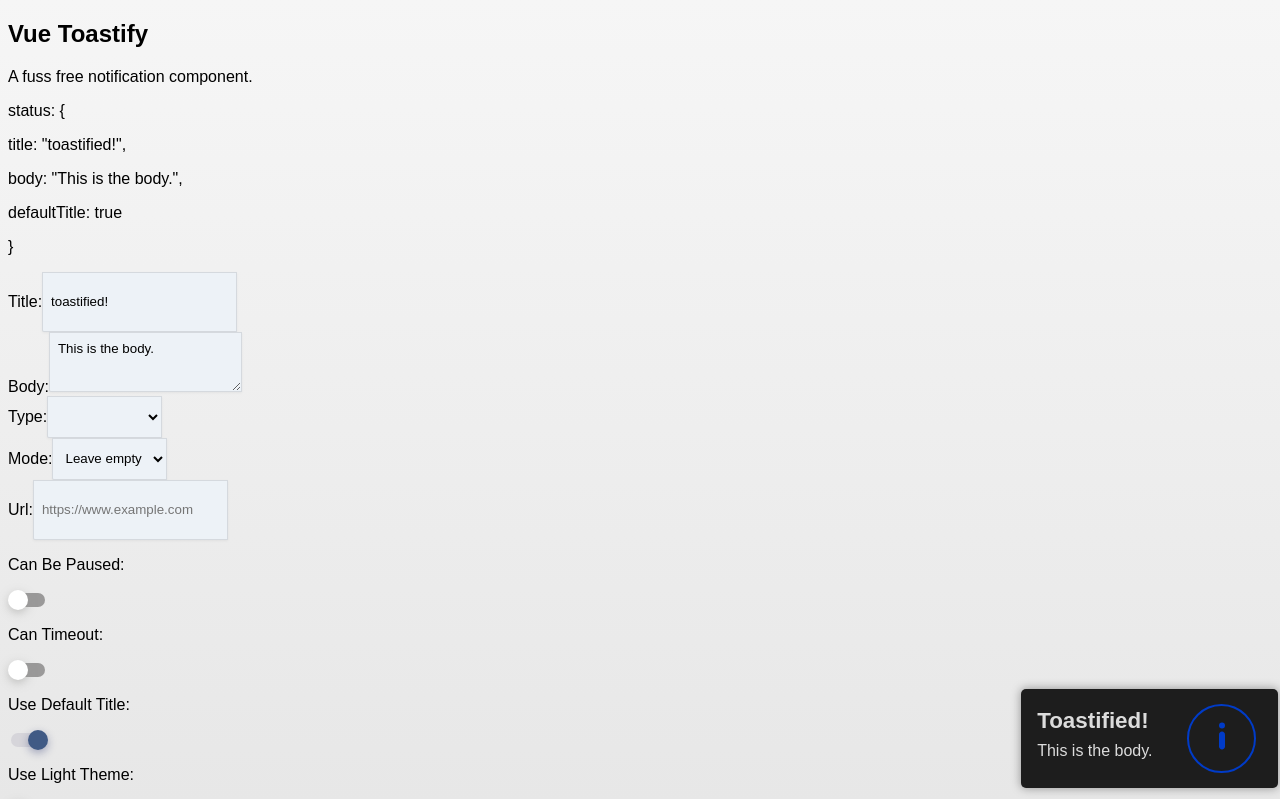
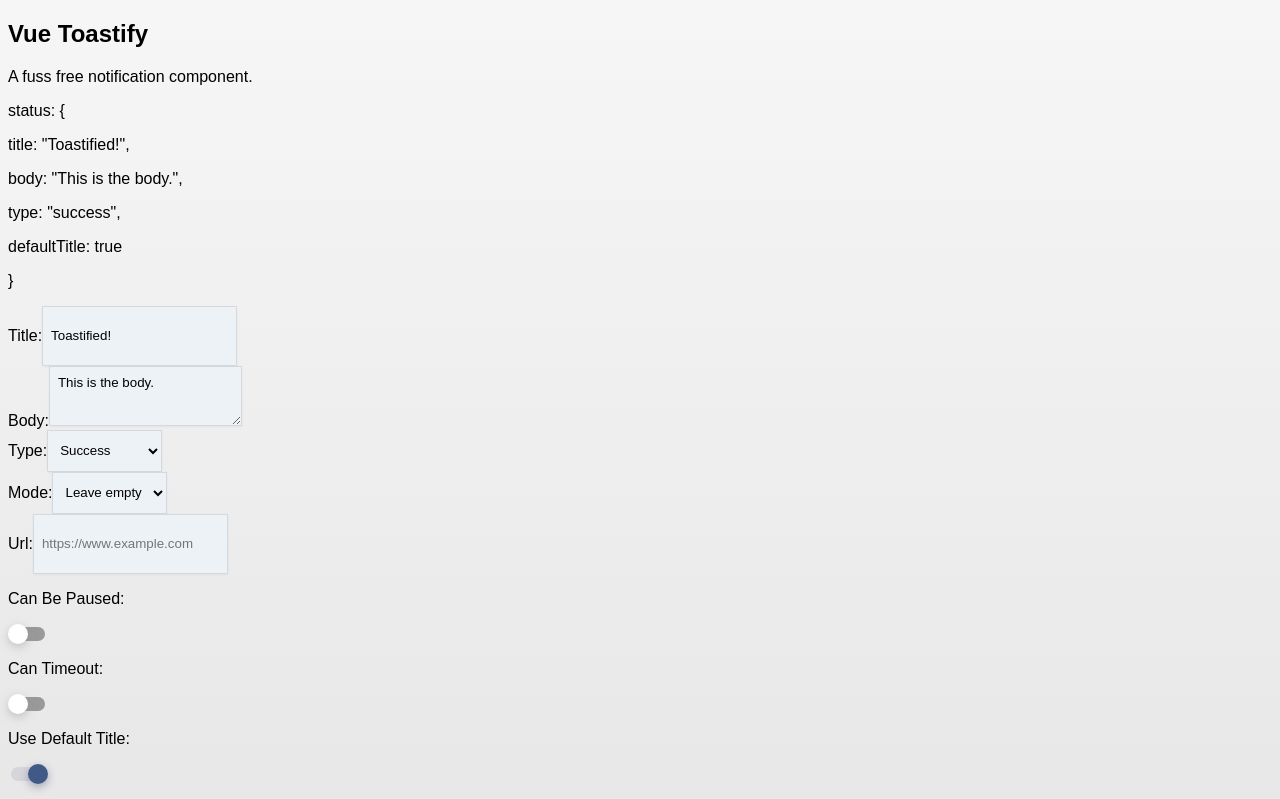
Before and after one commit to nandi95/vue-toastify, a Vue app: page / in a window 1280 px wide. Shown: the top 799 px of the page. Built offline with nearby package versions, Linux system fonts and the light colour scheme.

Commit message:
PR changes & cleanup

```diff
--- a/src/App.vue
+++ b/src/App.vue
@@ -355,7 +355,7 @@
   data() {
     return {
       status: {
-        title: "toastified!",
+        title: "Toastified!",
         body: "This is the body.",
         type: null,
         canPause: false,
@@ -442,7 +442,6 @@
       this.showWarning = false;
     },
     checkIfLoading() {
-      console.log(this.$vToastify.getToast());
       if (this.$vToastify.getToast().length < 1) {
         this.withBackdrop = false;
       }
--- a/src/VueToastify.js
+++ b/src/VueToastify.js
@@ -24,7 +24,7 @@
       if (title) {
         status.title = title;
       }
-      if (!status.hasOwnProperty("type")) {
+      if (!status.hasOwnProperty("type") || !status.type) {
         status.type = "success";
       }
       return ToastContainer.add(status);
@@ -61,6 +61,15 @@
         if (typeof status === "string") {
           status = {
             body: status
+          };
+        }
+        if (
+          status.hasOwnProperty("status") &&
+          status.hasOwnProperty("statusText")
+        ) {
+          status = {
+            title: status.status.toString(),
+            body: status.statusText
           };
         }
         if (title) {
@@ -107,13 +116,13 @@
         return ToastContainer.get(id);
       },
       changeToast(id, status) {
-        ToastContainer.set(id, status);
+        return ToastContainer.set(id, status);
       },
       removeToast(id = null) {
         return ToastContainer.remove(id);
       },
       setSettings(settings) {
-        ToastContainer.setSettings(settings);
+        return ToastContainer.setSettings(settings);
       }
     };
 
--- a/src/components/Toast.vue
+++ b/src/components/Toast.vue
@@ -9,27 +9,27 @@
       :class="{
         'vt-theme-light': lightTheme,
         'vt-theme-dark': !lightTheme,
-        'vt-cursor-loading': mode === 'loader'
+        'vt-cursor-loading': status.mode === 'loader'
       }"
       @click="dismiss()"
       @mouseenter="timerPause()"
       @mouseleave="timerStart()"
     >
-      <div v-if="timesOut" class="progress-bar">
+      <div v-if="status.canTimeout" class="progress-bar">
         <div class="progress" :style="{ width: this.progress + '%' }"></div>
       </div>
       <div class="vt-content" :style="{ maxWidth: bodyMaxWidth }">
-        <h2 class="vt-title">{{ title | capitalise }}</h2>
-        <p class="vt-paragraph" v-html="body"></p>
+        <h2 class="vt-title" v-if="status.title" v-text="status.title"></h2>
+        <p class="vt-paragraph" v-html="status.body"></p>
       </div>
       <div class="vt-icon-container" v-if="status !== null && status.icon">
         <div v-html="status.icon"></div>
       </div>
-      <div v-else-if="mode === 'loader'" class="vt-icon-container">
+      <div v-else-if="status.mode === 'loader'" class="vt-icon-container">
         <div class="vt-spinner"></div>
       </div>
       <div
-        v-else-if="mode === 'prompt'"
+        v-else-if="status.mode === 'prompt'"
         class="vt-icon-container vt-circle"
         :class="{ 'vt-promptDark': !lightTheme, 'vt-promptLight': lightTheme }"
       >
@@ -94,13 +94,13 @@
           </svg>
         </div>
       </div>
-      <div class="vt-buttons" v-if="mode === 'prompt'">
+      <div class="vt-buttons" v-if="status.mode === 'prompt'">
         <button
-          v-for="(value, answerProperty, index) in promptAnswers"
+          v-for="(value, answerProperty, index) in status.answers"
           :key="index"
           @click="respond(value)"
           v-text="answerProperty"
-        ></button>
+        />
       </div>
     </component>
   </transition>
@@ -117,13 +117,6 @@
   window.cancelAnimationFrame || window.mozCancelAnimationFrame;
 export default {
   name: "Toast",
-  filters: {
-    capitalise(value) {
-      if (!value) return "";
-      value = value.toString();
-      return value.charAt(0).toUpperCase() + value.slice(1);
-    }
-  },
   props: {
     status: { type: Object, default: null },
     lightTheme: { type: Boolean, default: false }, //todo expose to the user
@@ -141,18 +134,9 @@
   },
   data() {
     return {
-      colorClass: {},
       notificationStyle: {},
       transitionName: "",
-      title: "",
-      body: "",
-      mode: "",
-      promptAnswers: null,
       isVisible: false,
-      pausable: false,
-      timesOut: true,
-      titleToDefault: true,
-      duration: null,
       progress: 0,
       progressId: null,
       timerId: null,
@@ -163,7 +147,6 @@
   },
   mounted() {
     //if there is an initial notification
-    if (this.status !== null) {
     this.startController();
     if (this.status.mode === "loader") {
       this.$root.$once("vtLoadStop", payload => {
@@ -177,12 +160,13 @@
         }
       });
     }
-    }
   },
   beforeMount() {
-    if (this.status !== null) {
-      this.setData(this.status);
+    this.timerFinishesAt = new Date(this.status.duration + Date.now());
+    if (this.status.hasOwnProperty("url") && this.status.url.length > 0) {
+      this.notificationStyle["cursor"] = "pointer";
     }
+
     //dynamic positioning
     this.notificationStyle["minWidth"] =
       "calc(100% + " + this.containerAdjustment + "px)";
@@ -206,23 +190,28 @@
       // }
       return { href: this.status.url };
     },
-    hasRouter() {
-      return !!this.$root.$options._base._installedPlugins.find(entry => {
-        return entry.hasOwnProperty("name") && entry.name === "VueRouter";
-      });
+    // hasRouter() {
+    //   return !!this.$root.$options._base._installedPlugins.find(entry => {
+    //     return entry.hasOwnProperty("name") && entry.name === "VueRouter";
+    //   });
+    // }
+    colorClass() {
+      let obj = {};
+      obj["vt-" + (this.status.type ? this.status.type : "info")] = true;
+      return obj;
     }
   },
   methods: {
     startController() {
       this.toggleVisibility();
-      if (this.timesOut) {
+      if (this.status.canTimeout) {
         this.$root.$emit("vtStarted", { id: this.status.id });
         // start of the timer (a constant)
         this.timerStartedAt = new Date();
         // initial time to calculate with on the first start
         this.timerPausedAt = new Date();
 
-        if (!this.pausable) {
+        if (!this.status.canPause) {
           // set new timeout
           this.timerId = window.setTimeout(
             this.toggleVisibility,
@@ -238,16 +227,16 @@
       // if notification manually dismissed AND is visible AND isn't prompt or loader
       if (
         ((Math.ceil(this.progress) < 100 && this.progress !== 0) ||
-          this.timesOut === false) &&
+          this.status.canTimeout === false) &&
         this.isVisible &&
-        ["prompt", "loader"].indexOf(this.mode) === -1
+        ["prompt", "loader"].indexOf(this.status.mode) === -1
       ) {
         this.$root.$emit("vtDismissed", { id: this.status.id });
       }
-      // if the loader has finished
+      // if the notification has finished displaying
       if (
         Math.ceil(this.progress) === 100 &&
-        ["prompt", "loader"].indexOf(this.mode) === -1
+        ["prompt", "loader"].indexOf(this.status.mode) === -1
       ) {
         this.$root.$emit("vtFinished", { id: this.status.id });
       }
@@ -261,69 +250,9 @@
         cancelAnimationFrame(this.progressId);
         this.progressId = null;
       }
-      // set to null in case it will ever be re-used
-      if (!this.isVisible) {
-        this.duration = null;
-      }
-    },
-    decideTitle(status) {
-      let title = "";
-      if (status.title) {
-        title = status.title;
-      } else {
-        if (status.type) {
-          if (typeof status.defaultTitle === "undefined") {
-            title = this.titleToDefault ? status.type : "";
-          } else {
-            title = status.defaultTitle ? status.type : "";
-          }
-        } else {
-          if (status.defaultTitle === true) {
-            title =
-              this.titleToDefault &&
-              (status.mode !== "prompt" && status.mode !== "loader")
-                ? "info"
-                : "";
-          } else {
-            title =
-              status.defaultTitle &&
-              (status.mode !== "prompt" && status.mode !== "loader")
-                ? "info"
-                : "";
-          }
-        }
-      }
-      return title;
-    },
-    setData(status) {
-      this.body = status.body;
-      this.pausable = status.canPause === true ? status.canPause : false;
-      this.mode = status.mode;
-      this.promptAnswers =
-        status.answers && Object.keys(status.answers).length > 0
-          ? status.answers
-          : { Yes: true, No: false };
-      this.timesOut =
-        status.mode === "prompt" || status.mode === "loader"
-          ? false
-          : status.canTimeout !== false;
-      this.notificationStyle["cursor"] =
-        status.mode === "loader" ? "wait" : "default";
-      this.titleToDefault =
-        status.defaultTitle === true &&
-        (status.mode !== "prompt" || status.mode !== "loader");
-      this.title = this.decideTitle(status);
-      // clear any pre-existing classes
-      this.colorClass = {};
-      this.colorClass["vt-" + (status.type ? status.type : "info")] = true;
-      this.duration = status.duration;
-      this.timerFinishesAt = new Date(status.duration + Date.now());
-      if (this.status.hasOwnProperty("url") && this.status.url.length > 0) {
-        this.notificationStyle["cursor"] = "pointer";
-      }
     },
     timerStart() {
-      if (this.pausable) {
+      if (this.status.canPause && this.status.canTimeout) {
         this.timerStartedAt = new Date(
           this.timerStartedAt.getTime() +
             (Date.now() - this.timerPausedAt.getTime())
@@ -349,7 +278,7 @@
       }
     },
     timerPause() {
-      if (this.pausable) {
+      if (this.status.canPause && this.status.canTimeout) {
         // stop notification from closing
         window.clearTimeout(this.timerId);
         // set to null so animation won't stay in a loop
@@ -378,7 +307,7 @@
       }
     },
     dismiss() {
-      if (this.mode !== "prompt" && this.mode !== "loader") {
+      if (this.status.mode !== "prompt" && this.status.mode !== "loader") {
         this.toggleVisibility();
       }
     },
--- a/src/components/VueToastify.vue
+++ b/src/components/VueToastify.vue
@@ -12,11 +12,10 @@
       <Toast
         v-for="status in toasts"
         :key="status.id"
-        :status="status"
+        :status.sync="status"
         :transition="getTransition"
         :class="{
-          'vt-cursor-loading':
-            status.hasOwnProperty('mode') && status.mode === 'loader'
+          'vt-cursor-loading': status.mode === 'loader'
         }"
         :container-adjustment="internalSettings.containerAdjustment"
         :light-theme="settings.lightTheme"
@@ -77,6 +76,7 @@
         backdrop: "rgba(0, 0, 0, 0.2)",
         position: "bottom-right",
         defaultTitle: true,
+        canTimeout: true,
         canPause: false,
         errorDuration: 8000,
         successDuration: 4000,
@@ -92,21 +92,6 @@
   mounted() {
     this.setSettings();
     // listen for notification event
-    this.$root.$on("vtNotify", status => {
-      if (status.body) {
-        this.$set(this.toasts, this.toasts.length, status);
-      } else if (
-        status.hasOwnProperty("status") &&
-        status.hasOwnProperty("statusText")
-      ) {
-        // http error expected to be passed in
-        this.$set(this.toasts, this.toasts.length, {
-          title: status.status.toString(),
-          body: status.statusText,
-          type: "error"
-        });
-      }
-    });
     this.$root.$on(
       ["vtFinished", "vtDismissed", "vtPromptResponse", "vtLoadStop"],
       payload => {
@@ -123,17 +108,7 @@
     }
   },
   methods: {
-    setSettings(settings = null) {
-      if (settings) {
-        Object.keys(this.settings).forEach(key => {
-          if (settings.hasOwnProperty(key)) {
-            this.$set(this.settings, key, settings[key]);
-          }
-        });
-      } else {
-        this.settings = Object.assign({}, this._props);
-      }
-    },
+    // Internal methods
     findToast(id) {
       return this.toasts.findIndex(toast => {
         return toast.id === id;
@@ -152,14 +127,66 @@
         ).toString(16)
       );
     },
+    getTitle(status) {
+      if (status.title) {
+        return status.title;
+      }
+      if (
+        status.hasOwnProperty("defaultTitle") &&
+        status.defaultTitle.constructor === Boolean
+      ) {
+        if (status.defaultTitle) {
+          if (status.mode === "prompt" || status.mode === "loader") {
+            return "";
+          }
+          if (status.hasOwnProperty("type")) {
+            return this.capitalise(status.type);
+          }
+        } else {
+          return "";
+        }
+      }
+      if (this.settings.defaultTitle) {
+        if (status.mode === "prompt" || status.mode === "loader") {
+          return "";
+        }
+        if (status.hasOwnProperty("type")) {
+          return this.capitalise(status.type);
+        }
+      }
+      return "Info";
+    },
+    capitalise(value) {
+      if (!value) return "";
+      value = value.toString();
+      return value.charAt(0).toUpperCase() + value.slice(1);
+    },
+    isBoolean(value) {
+      // if not set value will be "undefined"
+      return value === Boolean;
+    },
+
+    // API methods
+    setSettings(settings = null) {
+      if (settings) {
+        Object.keys(this.settings).forEach(key => {
+          if (settings.hasOwnProperty(key)) {
+            this.$set(this.settings, key, settings[key]);
+          }
+        });
+      } else {
+        this.settings = Object.assign({}, this._props);
+      }
+      return this.settings;
+    },
     stopLoader(id = null) {
-      let ids;
+      let ids = id;
       if (typeof id === "string") {
         ids = [id];
       } else {
         //get all loaders
         ids = this.toasts.map(toast => {
-          if (toast.hasOwnProperty("mode") && toast.mode === "loader") {
+          if (toast.mode === "loader") {
             return toast.id;
           }
         });
@@ -172,30 +199,33 @@
       // copy object
       let toast = Object.assign({}, status); //todo update to deep copy
       // if object doesn't have default values, set them
-      if (status.hasOwnProperty("canTimeout")) {
-        toast.canTimeout = status.canTimeout;
-      } else {
-        toast.canTimeout = this.canTimeout;
-      }
       //todo update these to object merger
-      toast.duration = this.warningInfoDuration;
+      toast.duration = this.settings.warningInfoDuration;
       if (status.hasOwnProperty("duration") && Number(status.duration) > 0) {
         toast.duration = Number(status.duration);
       } else if (status.hasOwnProperty("type")) {
         toast.duration =
           status.type === "error"
-            ? this.errorDuration
+            ? this.settings.errorDuration
             : status.type === "success"
-            ? this.successDuration
-            : this.warningInfoDuration;
+            ? this.settings.successDuration
+            : this.settings.warningInfoDuration;
       }
-      toast.defaultTitle = !status.hasOwnProperty("defaultTitle")
-        ? this.defaultTitle
-        : status.defaultTitle;
-      toast.canPause = !status.hasOwnProperty("canPause")
-        ? this.canPause
-        : status.canPause;
+      toast.answers =
+        status.answers && Object.keys(status.answers).length > 0
+          ? status.answers
+          : { Yes: true, No: false };
+      toast.canPause = this.isBoolean(status.canPause)
+        ? status.canPause
+        : this.settings.canPause;
       toast.id = this.uuidv4();
+      toast.title = this.getTitle(status);
+      toast.canTimeout =
+        status.mode === "prompt" || status.mode === "loader"
+          ? false
+          : this.isBoolean(status.canTimeout)
+          ? status.canTimeout
+          : this.settings.canTimeout;
       if (this.singular && this.toasts.length !== 0) {
         this.$set(this.queue, this.queue.length, toast);
         return this.currentlyShowing;
@@ -320,8 +350,7 @@
       "vtFinished",
       "vtDismissed",
       "vtPromptResponse",
-      "vtLoadStop",
-      "vtNotify"
+      "vtLoadStop"
     ]);
   }
 };
```
Also changed, not shown: 1 other file (tests, documents, lock files or other folders). Lines whose indentation alone changed are shown as unchanged.
